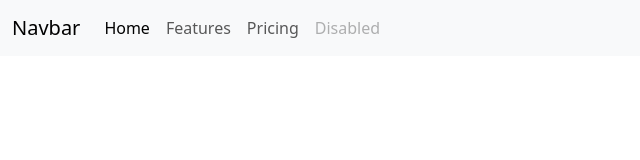
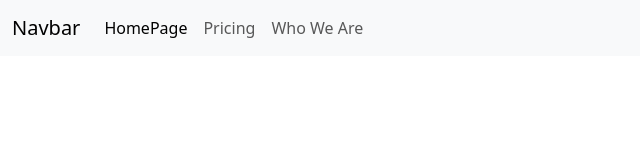
Before and after one commit to MackydLow/web-development-labs, a plain HTML site: page Homepage.html in a window 1280 px wide. Shown: the whole page, without its empty margins (0-640 px from the left). Drawn offline with nearby package versions, Linux system fonts and the light colour scheme.

Commit message:
nav update

```diff
--- a/Homepage.html
+++ b/Homepage.html
@@ -17,10 +17,9 @@
       </button>
       <div class="collapse navbar-collapse" id="navbarNavAltMarkup">
         <div class="navbar-nav">
-          <a class="nav-link active" aria-current="page" href="#">Home</a>
-          <a class="nav-link" href="#">Features</a>
+          <a class="nav-link active" aria-current="page" href="#">HomePage</a>
           <a class="nav-link" href="#">Pricing</a>
-          <a class="nav-link disabled" aria-disabled="true">Disabled</a>
+          <a class="nav-link" aria-disabled="true">Who We Are</a>
         </div>
       </div>
     </div>
```
